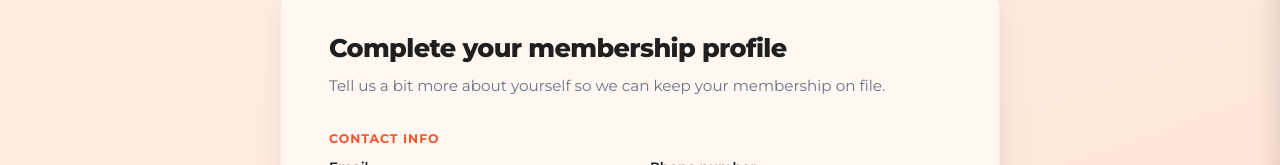
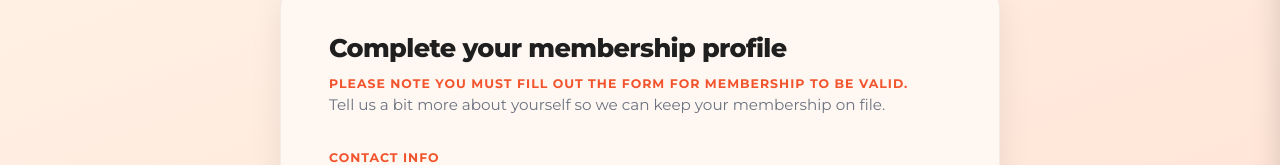
Before and after one commit to Prisol7/acm-website-beta, a Next.js app: page /success in a window 1280 px wide. Shown: the part 160-325 px from the top of the page. Built offline with nearby package versions, Linux system fonts and the light colour scheme; no server answers.

Commit message:
Membership form Note added

```diff
--- a/app/success/MembershipForm.js
+++ b/app/success/MembershipForm.js
@@ -85,9 +85,13 @@ export default function MembershipForm() {
     <div className={styles.formSection}>
       <div className={styles.formCard}>
         <h2 className={styles.formTitle}>Complete your membership profile</h2>
+        <p className={styles.formTopNote}>
+          Please note you must fill out the form for membership to be valid.
+        </p>
         <p className={styles.formSubtitle}>
           Tell us a bit more about yourself so we can keep your membership on file.
         </p>
+
 
         <form className={styles.form} onSubmit={handleSubmit}>
 
--- a/app/success/page.module.css
+++ b/app/success/page.module.css
@@ -445,6 +445,16 @@
   margin: 2rem 0;
 }
 
+.formTopNote {
+  padding: 0;
+  font-size: 0.78rem;
+  font-weight: 700;
+  letter-spacing: 0.08em;
+  text-transform: uppercase;
+  color: var(--warm-accent);
+
+}
+
 @media (max-width: 640px) {
   .formRow {
     grid-template-columns: 1fr;
```
